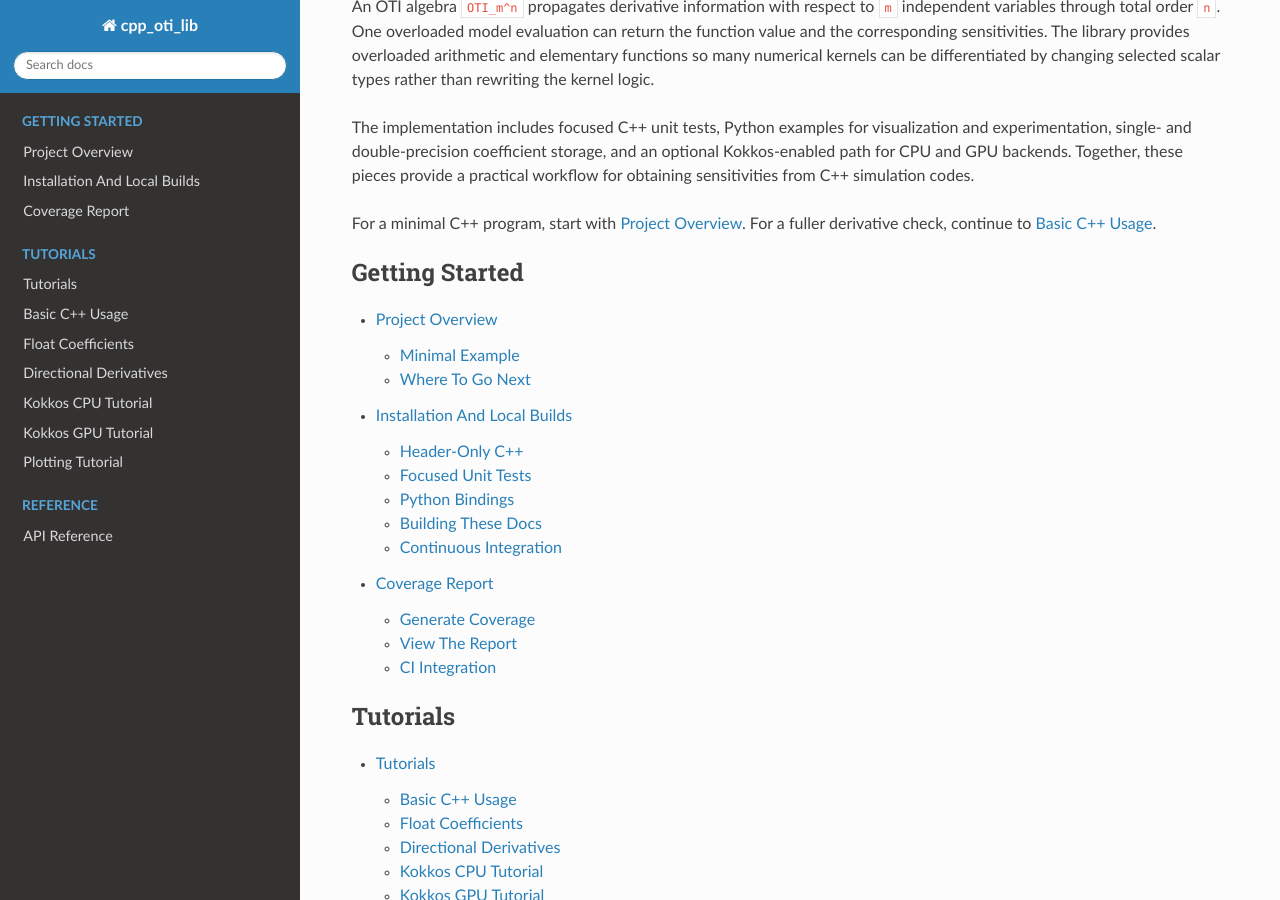
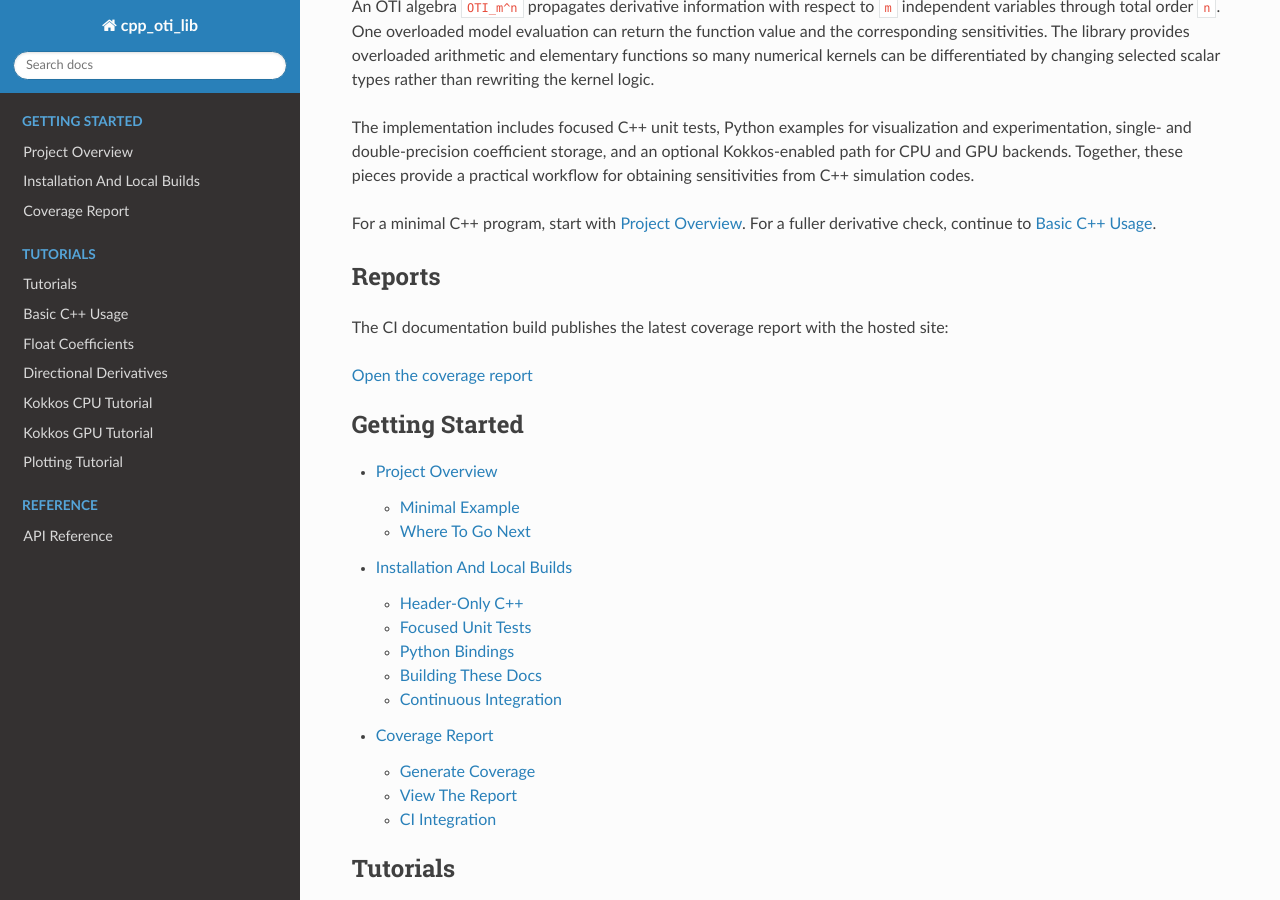
Before and after one commit to Samm-Py/cpp_oti_lib, a Sphinx documentation site: the page built from docs/index.rst, in a window 1280 px wide and 900 px high, scrolled down 361 px. Built offline with Sphinx 7.4.7 and the Read the Docs theme 3.1.0, drawn with Linux system fonts in a browser that asks for light colours.

Commit message:
Link hosted coverage report from docs home

```diff
--- a/docs/coverage.rst
+++ b/docs/coverage.rst
@@ -45,7 +45,8 @@ After running the commands above, open:
 
    docs/_build/html/generated/coverage/index.html
 
-On the hosted documentation site, open:
+After the CI documentation deployment has completed on ``master``, the hosted
+documentation site includes:
 
 .. raw:: html
 
--- a/docs/index.rst
+++ b/docs/index.rst
@@ -28,6 +28,16 @@ simulation codes.
 
 For a minimal C++ program, start with :doc:`readme`. For a fuller derivative
 check, continue to :doc:`tutorials/basic_usage`.
+
+Reports
+-------
+
+The CI documentation build publishes the latest coverage report with the hosted
+site:
+
+.. raw:: html
+
+   <p><a href="generated/coverage/index.html">Open the coverage report</a></p>
 
 .. toctree::
    :maxdepth: 2
```
